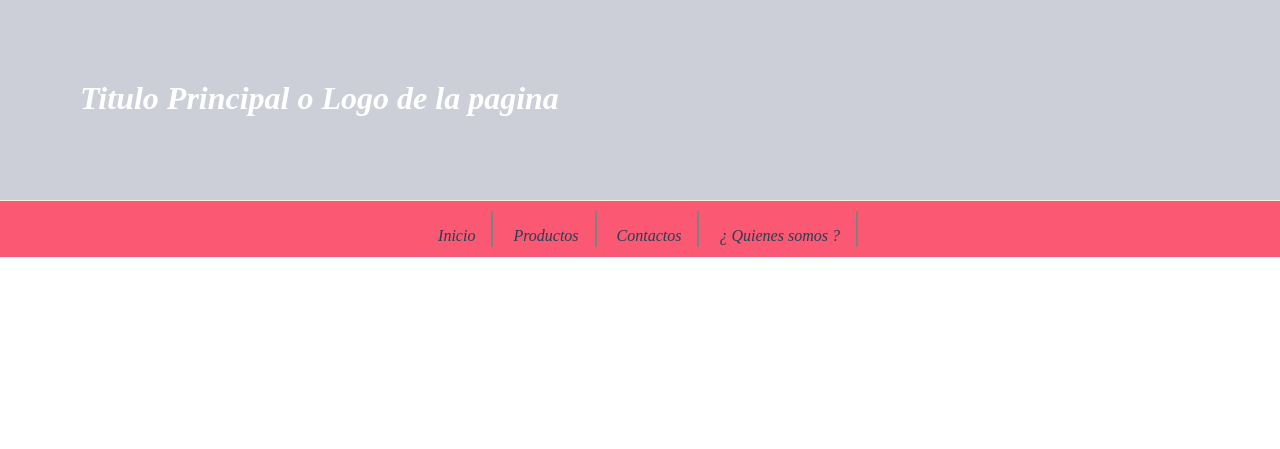
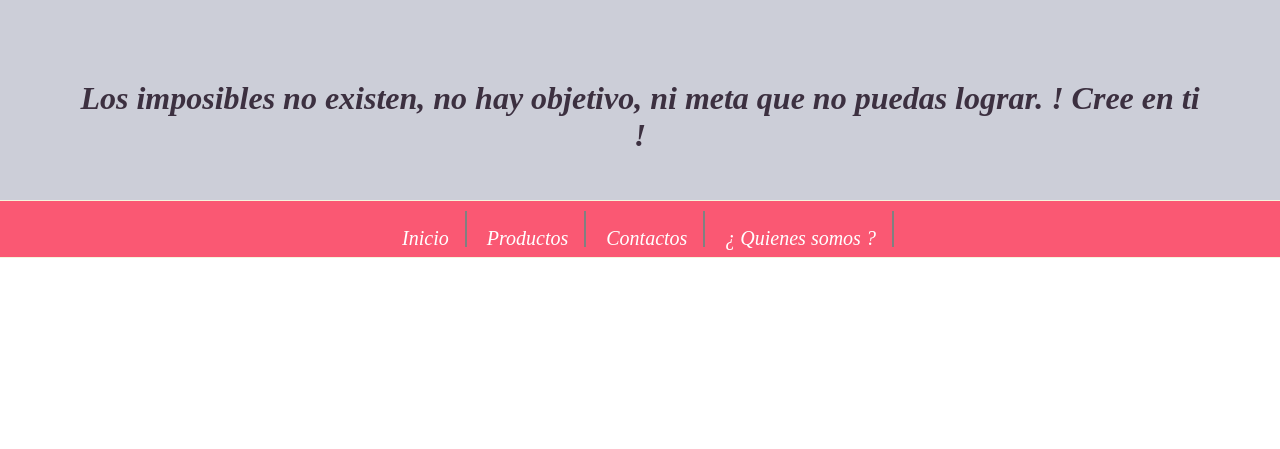
Before and after one commit to zulean1/Paginas-Web, a PHP site: page /public/views/Pagina.html in a window 1280 px wide. Shown: the top 449 px of the page. Run offline with PHP 8.4, Linux system fonts and the light colour scheme.

Commit message:
agregando estilos a la carpeta pagina, al header y nav

```diff
--- a/Pagina/public/css/estilo.css
+++ b/Pagina/public/css/estilo.css
@@ -25,7 +25,7 @@
 
     text-align: center;
     padding: 2.5em;
-    color: white;
+    color: #3C3040;
     font-style: italic;
     font-weight: bold;
 
@@ -47,7 +47,6 @@
 
 
 
-       color: white;
        margin: 2px;
        padding: 1em;
        border-right: 2px solid gray;
@@ -55,17 +54,18 @@
 
  }
 
- .nav-items:hover {
+ .link__active:hover {
 
-       color: white;
        margin: 2px;
        padding: 1em;
-       background: indigo;
+       background: white;
+       color: #3C3040;
 
  }
 
  .link__active{
-    color: #283E51;
+    color: white;
+    font-size: 20px;
        font-style: italic;
        text-decoration: none;
        font-weight: lighter;
--- a/Pagina/public/views/Pagina.html
+++ b/Pagina/public/views/Pagina.html
@@ -10,7 +10,7 @@
 
          <header class="cabecera ">
 
-    	   <h1 class="cabecera-titulo">Titulo Principal o Logo de la pagina</h1>
+    	   <h1 class="cabecera-titulo">Los imposibles no existen, no hay objetivo, ni meta que no puedas lograr. ! Cree en ti ! </h1>
         </header>
         <nav class="nav">
         	<ul class="nav-ul">
```
